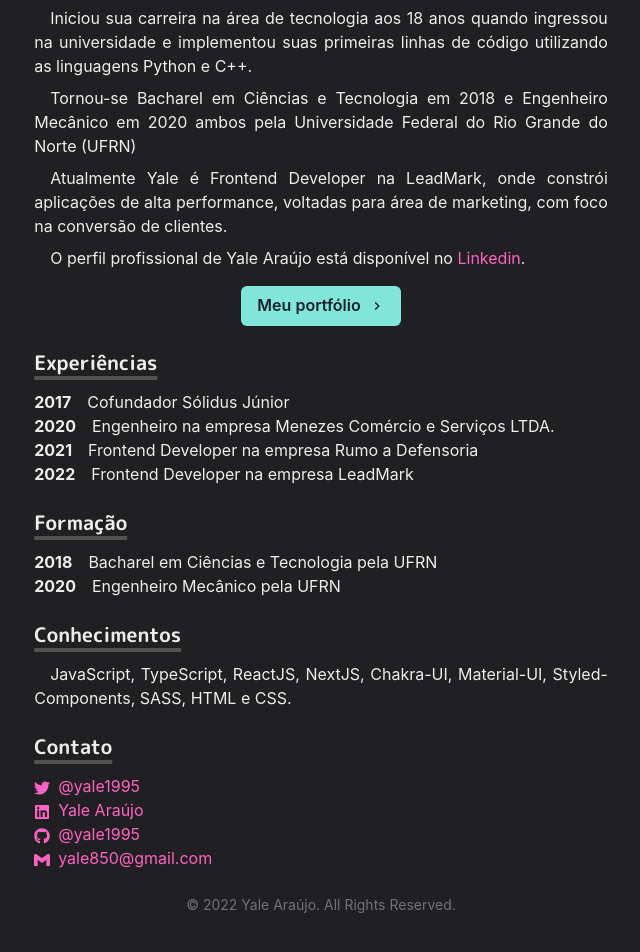
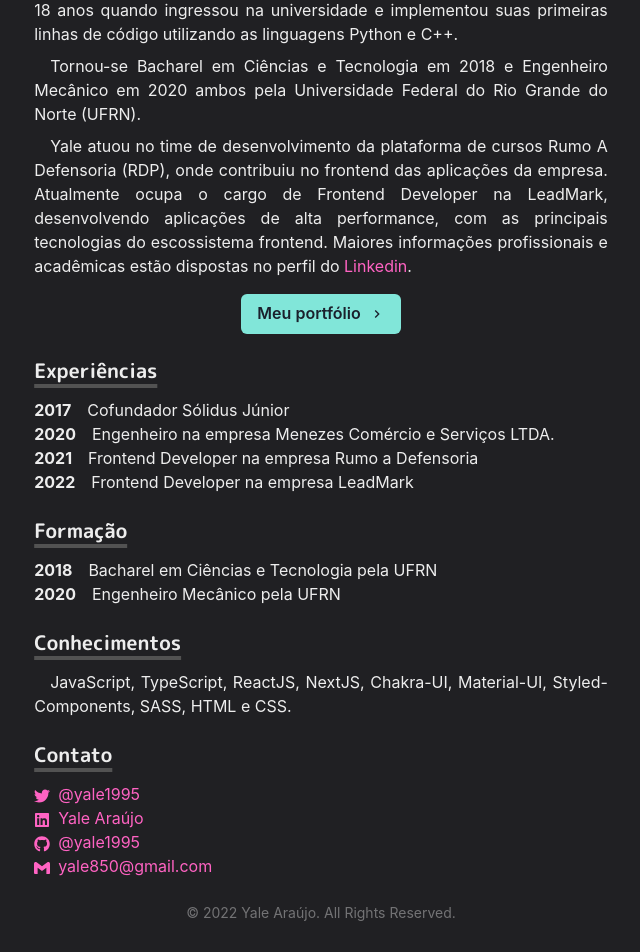
Before and after one commit to yale1995/yalearaujo-homepage, a Next.js app: page / in a window 1280 px wide. Shown: the part 360-1312 px from the top of the page, without its empty margins (319-959 px from the left). Built offline with nearby package versions, Linux system fonts and the light colour scheme.

Commit message:
feat: created list of publications

```diff
--- a/pages/index.js
+++ b/pages/index.js
@@ -10,6 +10,7 @@ import {
   List,
   ListItem,
   ListIcon,
+  Link,
 } from '@chakra-ui/react'
 import Section from '../components/section'
 import Layout from '../components/article'
@@ -18,7 +19,6 @@ import { ChevronRightIcon } from '@chakra-ui/icons'
 import { BioSection, BioYear } from '../components/bio'
 import { FaTwitter, FaGithub, FaLinkedin } from 'react-icons/fa'
 import { SiGmail } from 'react-icons/si'
-import styles from '../styles/home.module.css'
 
 export default function Home() {
   return (
@@ -65,27 +65,30 @@ export default function Home() {
           <Stack>
             <Paragraph>
               Yale é um desenvolvedor de software frontend. Brasileiro,
-              nordestino e apaixonado por tecnologia!
-            </Paragraph>
-            <Paragraph>
-              Iniciou sua carreira na área de tecnologia aos 18 anos quando
-              ingressou na universidade e implementou suas primeiras linhas de
-              código utilizando as linguagens Python e C++.
+              nordestino e apaixonado por tecnologia! Iniciou sua carreira na
+              área de tecnologia aos 18 anos quando ingressou na universidade e
+              implementou suas primeiras linhas de código utilizando as
+              linguagens Python e C++.
             </Paragraph>
             <Paragraph>
               Tornou-se Bacharel em Ciências e Tecnologia em 2018 e Engenheiro
               Mecânico em 2020 ambos pela Universidade Federal do Rio Grande do
-              Norte (UFRN)
+              Norte (UFRN).
             </Paragraph>
             <Paragraph>
-              Atualmente Yale é Frontend Developer na LeadMark, onde constrói
-              aplicações de alta performance, voltadas para área de marketing,
-              com foco na conversão de clientes.
-            </Paragraph>
-            <Paragraph>
-              O perfil profissional de Yale Araújo está disponível no{' '}
-              <NextLink href="http://linkedin.com/in/yalearaujo">
-                <a className={styles.link}> Linkedin</a>
+              Yale atuou no time de desenvolvimento da plataforma de cursos Rumo
+              A Defensoria (RDP), onde contribuiu no frontend das aplicações da
+              empresa. Atualmente ocupa o cargo de Frontend Developer na
+              LeadMark, desenvolvendo aplicações de alta performance, com as
+              principais tecnologias do escossistema frontend. Maiores
+              informações profissionais e acadêmicas estão dispostas no perfil
+              do
+              <NextLink
+                href="http://linkedin.com/in/yalearaujo"
+                passHref
+                scroll={false}
+              >
+                <Link> Linkedin</Link>
               </NextLink>
               .
             </Paragraph>
@@ -147,35 +150,51 @@ export default function Home() {
           </Heading>
           <List>
             <ListItem>
-              <NextLink href="https://twitter.com/yale_araujo">
-                <a className={styles.link}>
-                  <ListIcon as={FaTwitter} alt='Ícone twitter'/>
+              <NextLink
+                href="https://twitter.com/yale_araujo"
+                passHref
+                scroll={false}
+              >
+                <Link>
+                  <ListIcon as={FaTwitter} alt="Ícone twitter" />
                   @yale1995
-                </a>
+                </Link>
               </NextLink>
             </ListItem>
             <ListItem>
-              <NextLink href="http://linkedin.com/in/yalearaujo">
-                <a className={styles.link}>
-                  <ListIcon as={FaLinkedin} alt='Ícone linkedin'/>
+              <NextLink
+                href="http://linkedin.com/in/yalearaujo"
+                passHref
+                scroll={false}
+              >
+                <Link>
+                  <ListIcon as={FaLinkedin} alt="Ícone linkedin" />
                   Yale Araújo
-                </a>
+                </Link>
               </NextLink>
             </ListItem>
             <ListItem>
-              <NextLink href="https://twitter.com/yale_araujo">
-                <a className={styles.link}>
-                  <ListIcon as={FaGithub} alt='Ícone github' />
+              <NextLink
+                href="https://twitter.com/yale_araujo"
+                passHref
+                scroll={false}
+              >
+                <Link>
+                  <ListIcon as={FaGithub} alt="Ícone github" />
                   @yale1995
-                </a>
+                </Link>
               </NextLink>
             </ListItem>
             <ListItem>
-              <NextLink href="mailto:yale850@gmail.com?subject=Quero te contratar">
-                <a className={styles.link}>
-                  <ListIcon as={SiGmail} alt='Ícone gmail' />
+              <NextLink
+                href="mailto:yale850@gmail.com?subject=Quero te contratar"
+                passHref
+                scroll={false}
+              >
+                <Link>
+                  <ListIcon as={SiGmail} alt="Ícone gmail" />
                   yale850@gmail.com
-                </a>
+                </Link>
               </NextLink>
             </ListItem>
           </List>
--- a/styles/home.module.css
+++ /dev/null
@@ -1,7 +0,0 @@
-.link {
-    color:#ff63c3;
-}
-
-.link:hover {
-    text-decoration: underline;
-}
```
Also changed, not shown: pages/publicacoes/index.js (+14 -15 lines).
